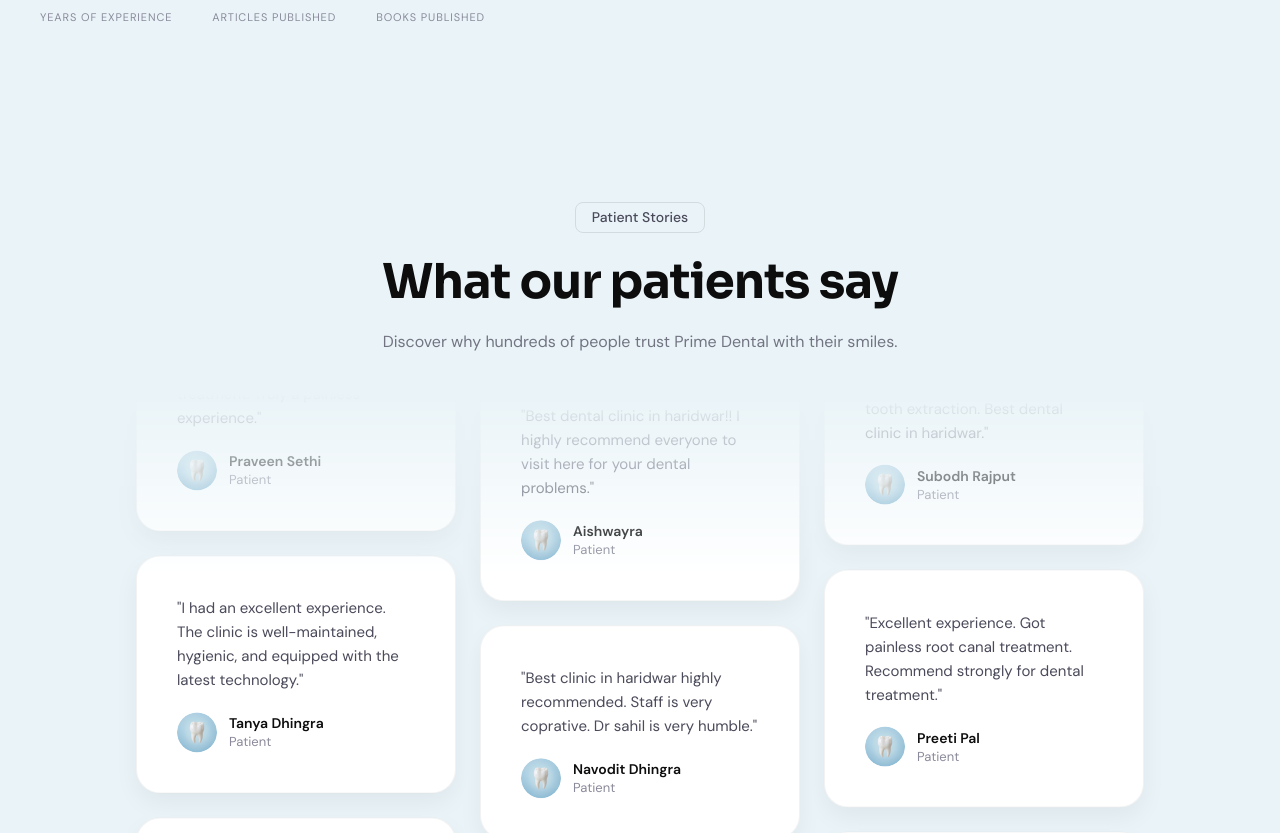
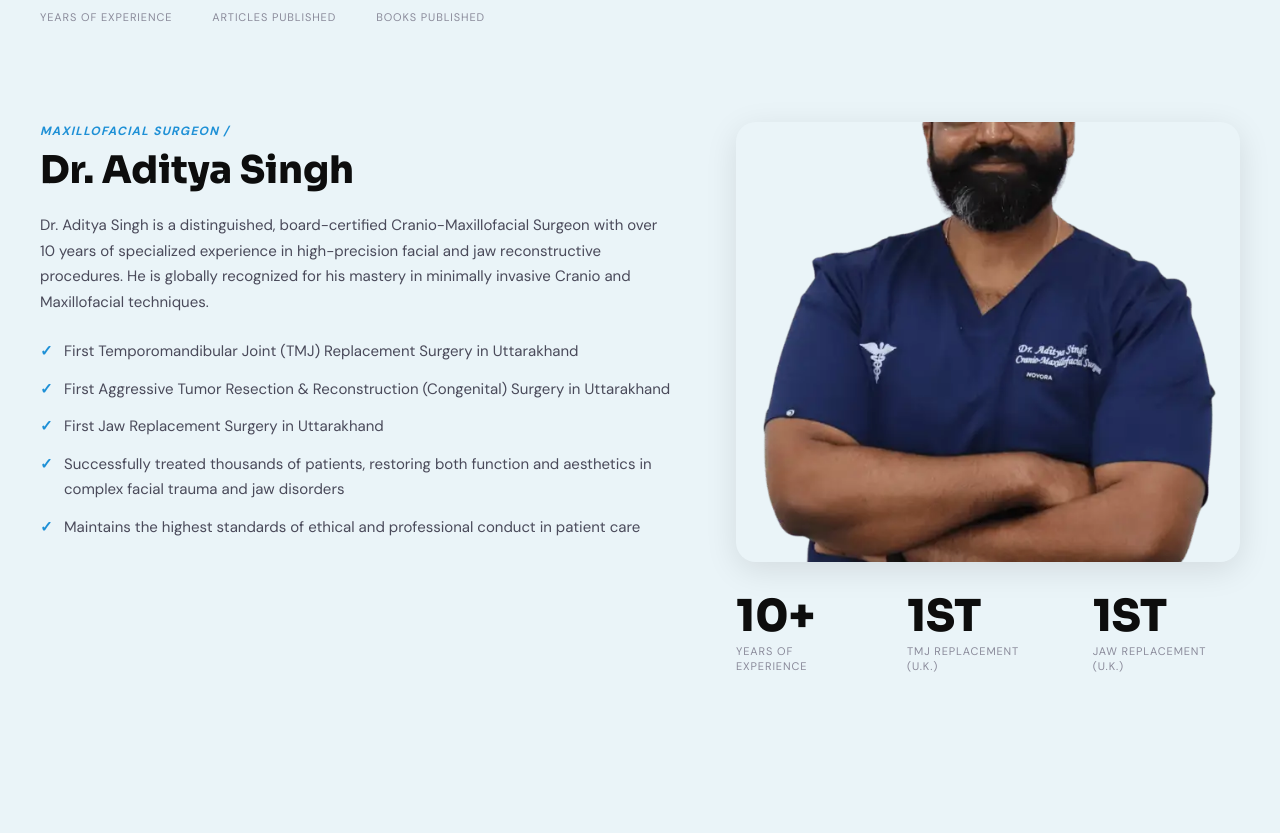
Before and after one commit to the-forgotten-polymath/Prime_Dentals, a Next.js app: page / in a window 1280 px wide. Shown: the part 6715-7548 px from the top of the page. Built offline with nearby package versions, Linux system fonts and the light colour scheme.

Commit message:
add Dr. Aditya Singh (Cranio-Maxillofacial Surgeon) to the doctors section with custom stats and alternating layout

```diff
--- a/src/components/About.tsx
+++ b/src/components/About.tsx
@@ -61,6 +61,26 @@ const doctors = [
       "Has served as External Examiner for several prestigious dental universities across India",
       "Specializes in adult orthodontics, Aligners, Self-ligation systems, and Cleft Lip/Palate care",
       "Represented the Dental Council of India (DCI) as inspector for MDS/BDS renewal inspections"
+    ]
+  },
+  {
+    id: 4,
+    name: "Dr. Aditya Singh",
+    prefix: "MAXILLOFACIAL SURGEON /",
+    image: "/images/doctor-4.png",
+    layout: "reverse-layout",
+    desc: "Dr. Aditya Singh is a distinguished, board-certified Cranio-Maxillofacial Surgeon with over 10 years of specialized experience in high-precision facial and jaw reconstructive procedures. He is globally recognized for his mastery in minimally invasive Cranio and Maxillofacial techniques.",
+    stats: [
+      { value: "10+", label: "YEARS OF EXPERIENCE" },
+      { value: "1ST", label: "TMJ REPLACEMENT (U.K.)" },
+      { value: "1ST", label: "JAW REPLACEMENT (U.K.)" }
+    ],
+    points: [
+      "First Temporomandibular Joint (TMJ) Replacement Surgery in Uttarakhand",
+      "First Aggressive Tumor Resection & Reconstruction (Congenital) Surgery in Uttarakhand",
+      "First Jaw Replacement Surgery in Uttarakhand",
+      "Successfully treated thousands of patients, restoring both function and aesthetics in complex facial trauma and jaw disorders",
+      "Maintains the highest standards of ethical and professional conduct in patient care"
     ]
   }
 ];
```
Also changed, not shown: public/images/doctor-4.png (added).
